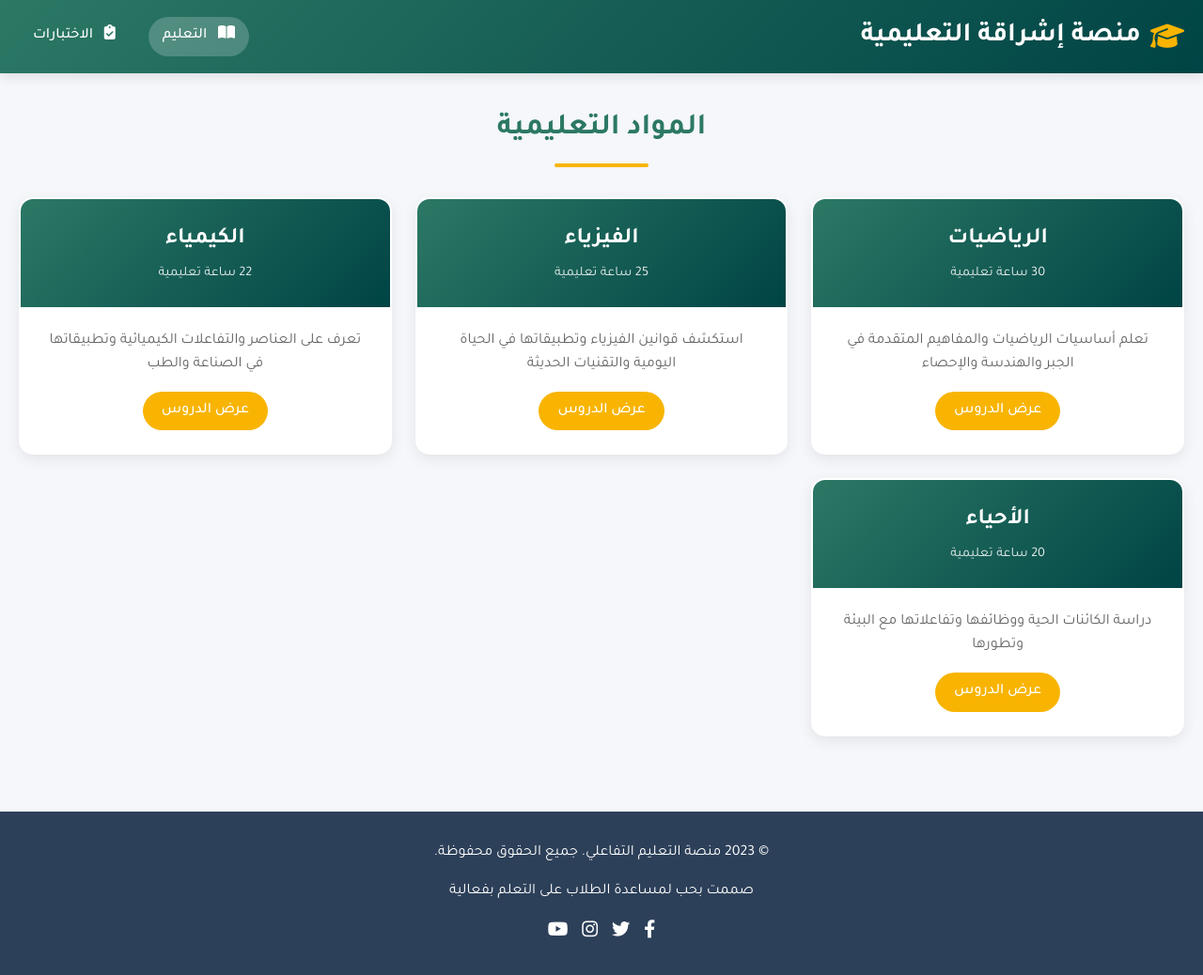
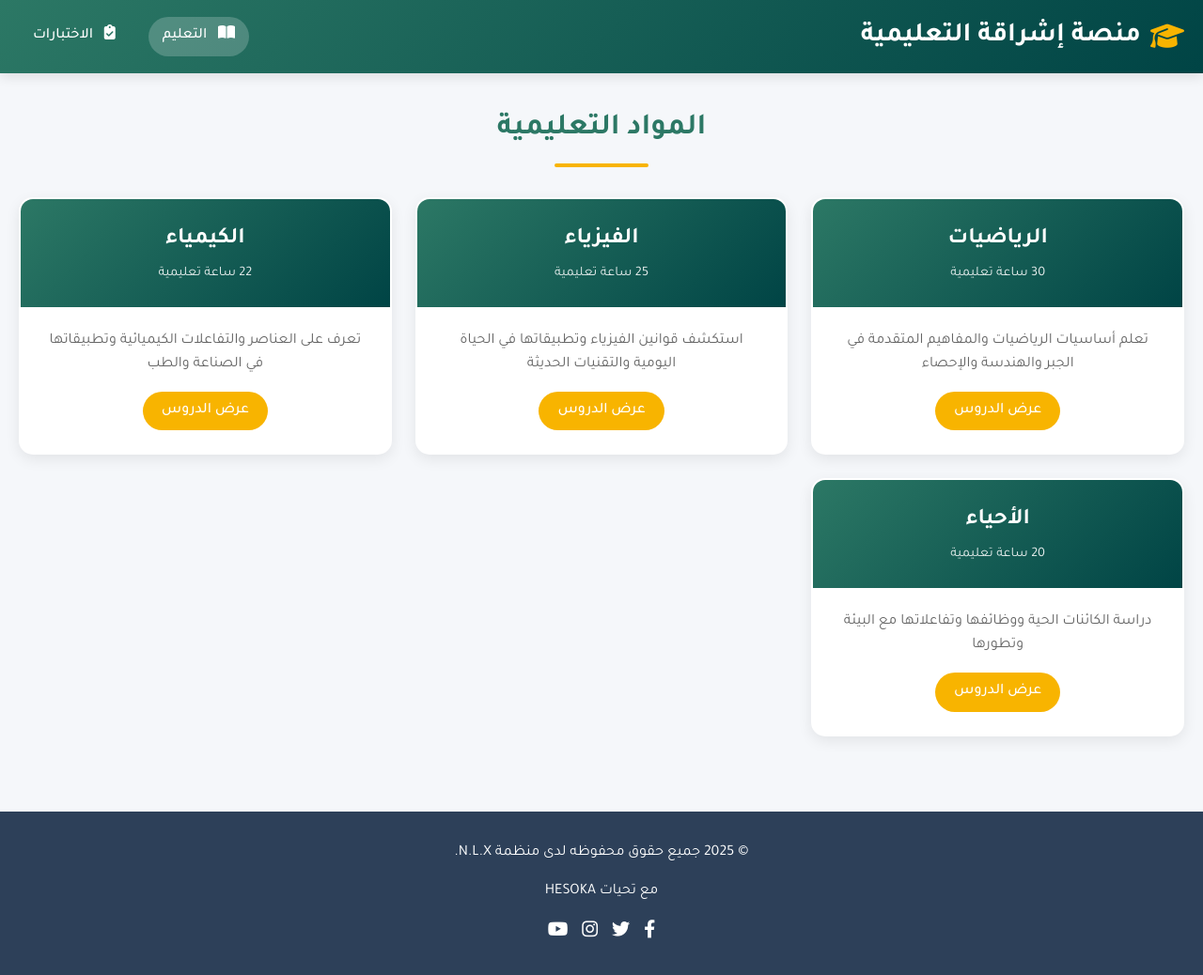
Before and after one commit to N-l-X-HASOKA/snow-light, a plain HTML site: page index.html in a window 1280 px wide. Shown: the whole page at 94% size. Drawn offline with Linux system fonts and the light colour scheme.

Commit message:
Update index.html

```diff
--- a/index.html
+++ b/index.html
@@ -731,8 +731,8 @@
     <footer>
         <div class="container">
             <div class="footer-content">
-                <p>© 2023 منصة التعليم التفاعلي. جميع الحقوق محفوظة.</p>
-                <p>صممت بحب لمساعدة الطلاب على التعلم بفعالية</p>
+                <p>© 2025 جميع حقوق محفوظه لدى منظمة N.L.X.</p>
+                <p>مع تحيات HESOKA</p>
                 <div class="social-links">
                     <a href="#" class="social-link"><i class="fab fa-facebook-f"></i></a>
                     <a href="#" class="social-link"><i class="fab fa-twitter"></i></a>
```
